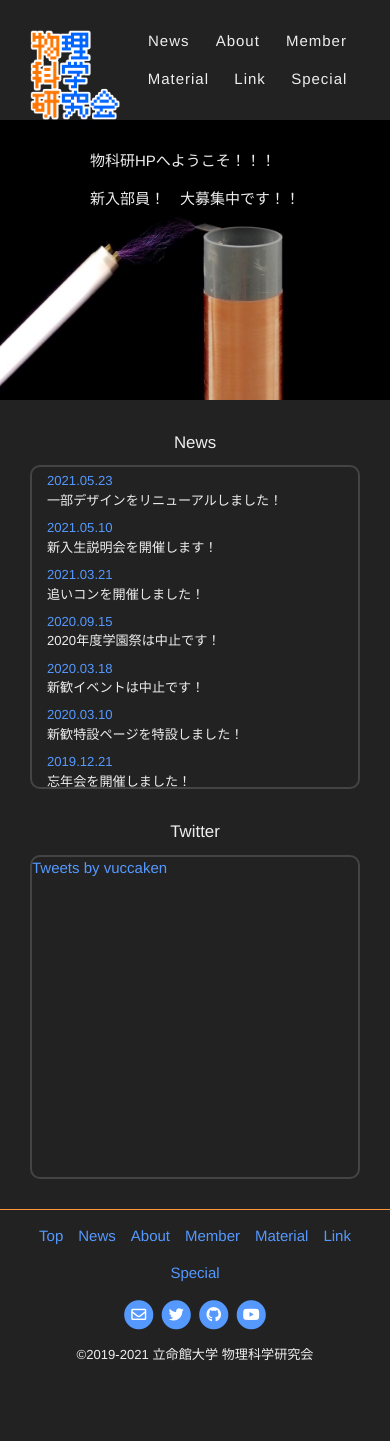
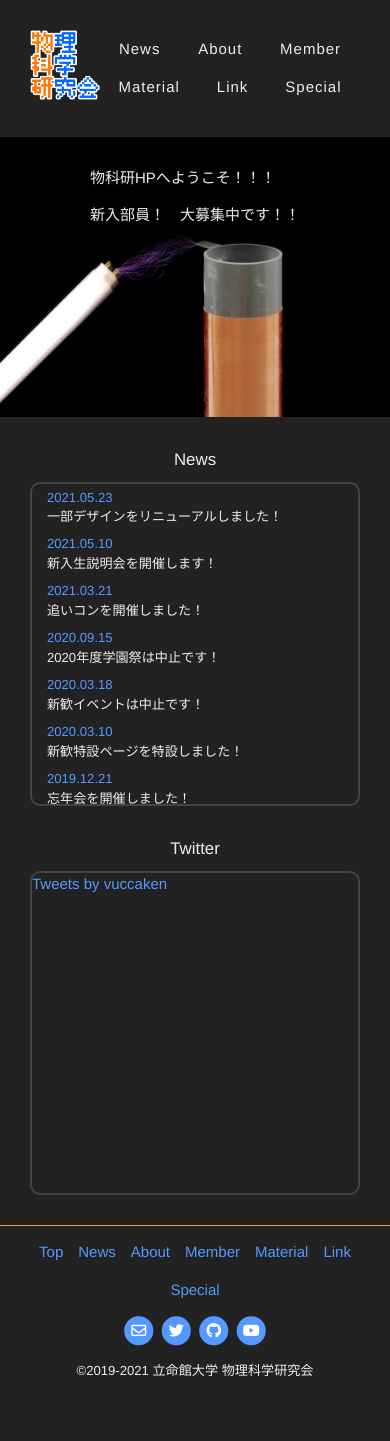
Before and after one commit to vuccaken/vuccaken.github.io, a Jekyll site: the page built from _pages/index.md, in a window 390 px wide. Built offline with Jekyll 4.4.1, drawn with Linux system fonts in a browser that asks for light colours; nearby versions of some CDN libraries; comment, search, counter and statistics services are not loaded.

Commit message:
adjust site-logo size

```diff
--- a/_sass/_layout.scss
+++ b/_sass/_layout.scss
@@ -60,6 +60,25 @@
         box-shadow: 0 0 10px 0 black;
         transition: 0.2s;
       }
+    }
+  }
+
+  // 幅が狭くなってsite-navが折り返すタイミング
+  @media screen and (max-width: 650px) {
+    display: flex;
+    align-items: center;
+
+    a.site-title {
+      position: relative;
+    }
+
+    img.site-logo {
+      width: 70px;
+    }
+
+    nav.site-nav {
+      margin-left: 0;
+      flex-grow: 1;
     }
   }
 }
```
